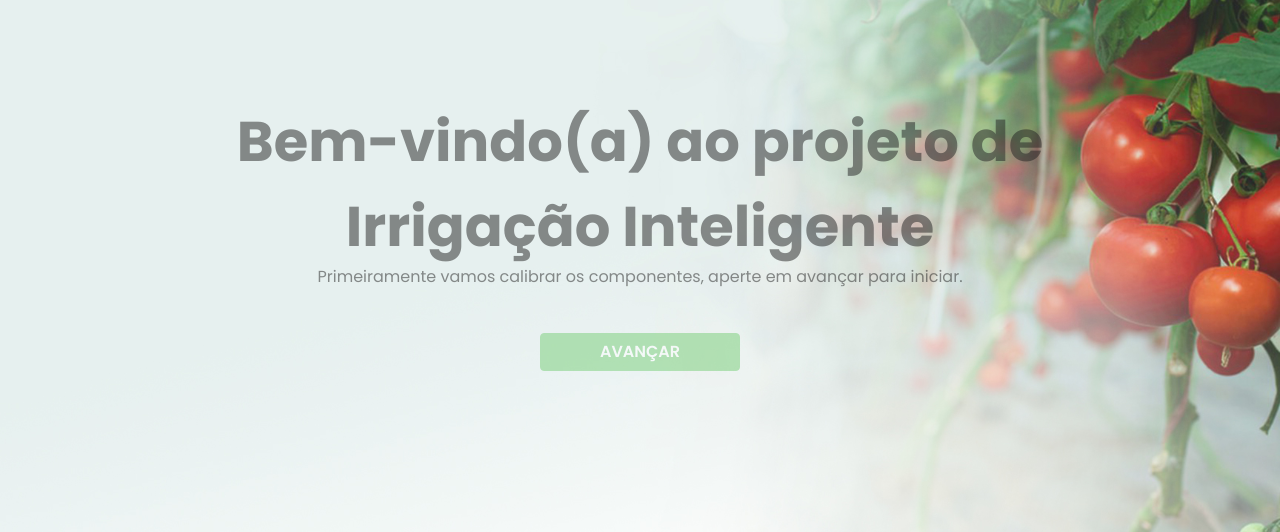
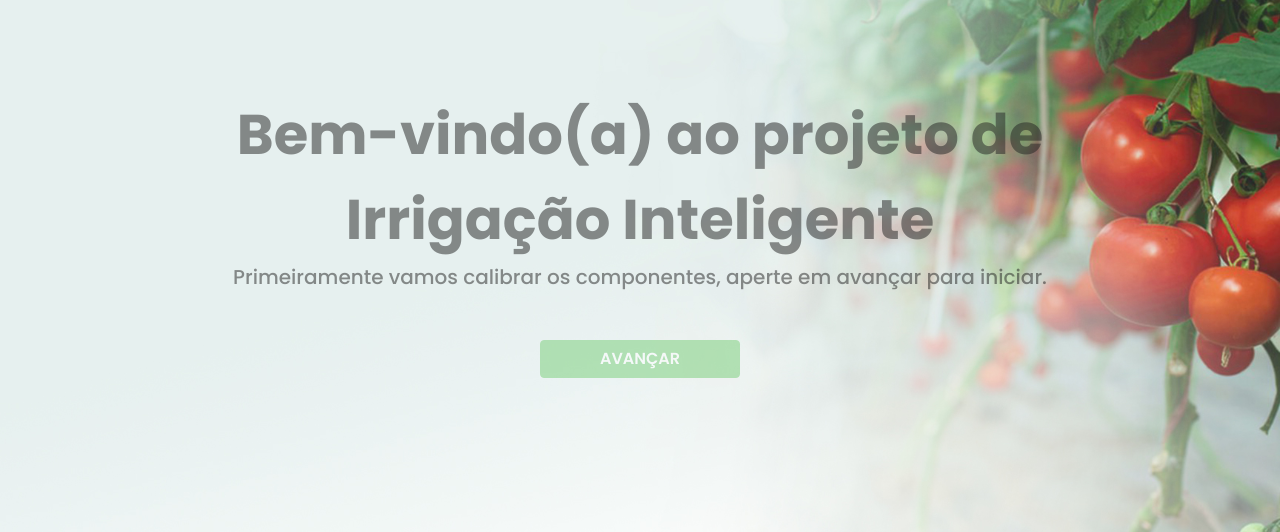
Before and after one commit to brunomedeiros95/tcc, a Flask app: template Programação/Aplicação Web/servidorweb/templates/componentes.html in a window 1280 px wide. Shown: the part 172-704 px from the top of the page. Run offline with Flask 2, Linux system fonts and the light colour scheme; the template is opened without the code that fills it, so the values that code supplies are empty.

Commit message:
Atualizações finais 1.9.4

```diff
--- a/Programação/Aplicação Web/servidorweb/templates/componentes.html
+++ b/Programação/Aplicação Web/servidorweb/templates/componentes.html
@@ -2,7 +2,9 @@
 <section class="home">
   <div class="container">
     <h1 class="mode--title">Bem-vindo(a) ao projeto de Irrigação Inteligente</h1>
-    <p>Primeiramente vamos calibrar os componentes, aperte em avançar para iniciar.</p>
+    <p class="mode--sub">
+     Primeiramente vamos calibrar os componentes, aperte em avançar para iniciar.
+    </p>
 
     <div class="btns--holder">
       <a class="btn btn-primary" role="button" href="/calibrar"> AVANÇAR </a>
--- a/Programação/Aplicação Web/servidorweb/templates/verificacaoirri.html
+++ b/Programação/Aplicação Web/servidorweb/templates/verificacaoirri.html
@@ -4,7 +4,7 @@
     <h1 class="mode--title">Irrigação Inteligente</h1>
     <p class="mode--sub">
       Para o cultivo de tomates a umidade do solo deve estar sempre entre
-      <b>50%</b> e <b>80%</b><br>.
+      <b>50%</b> e <b>80%</b>.<br>
       Solo úmido, próxima verificação em 6h.
     </p>
 
```
